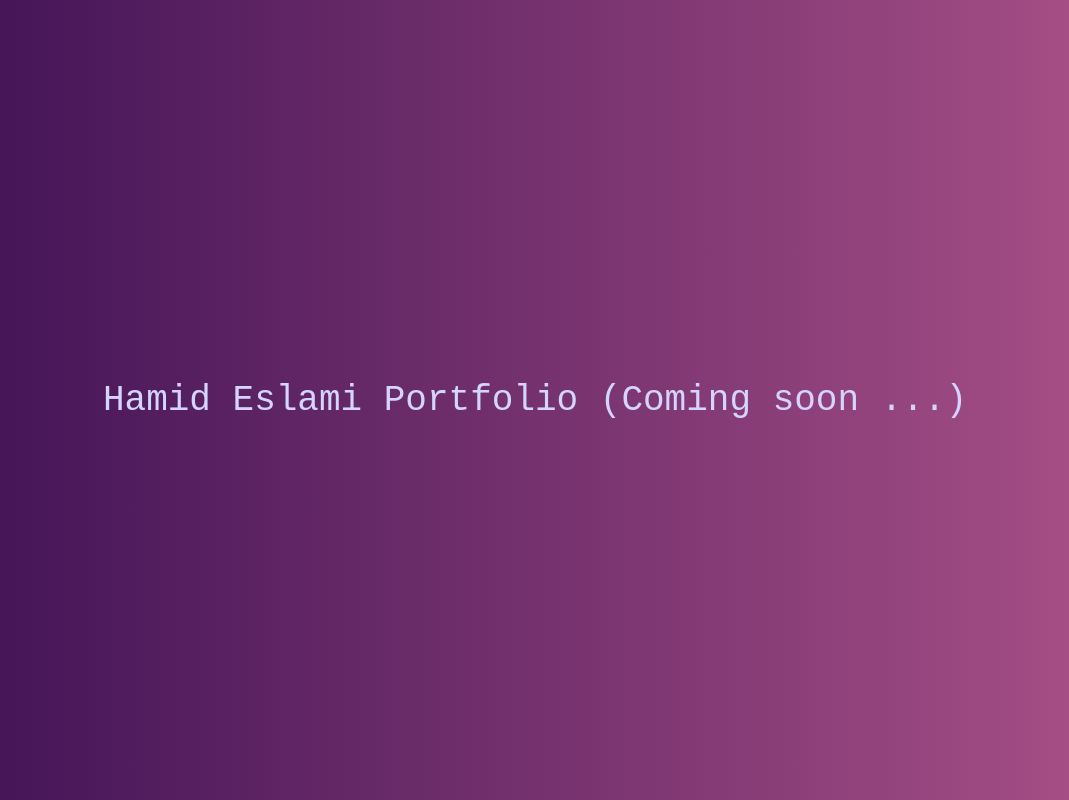
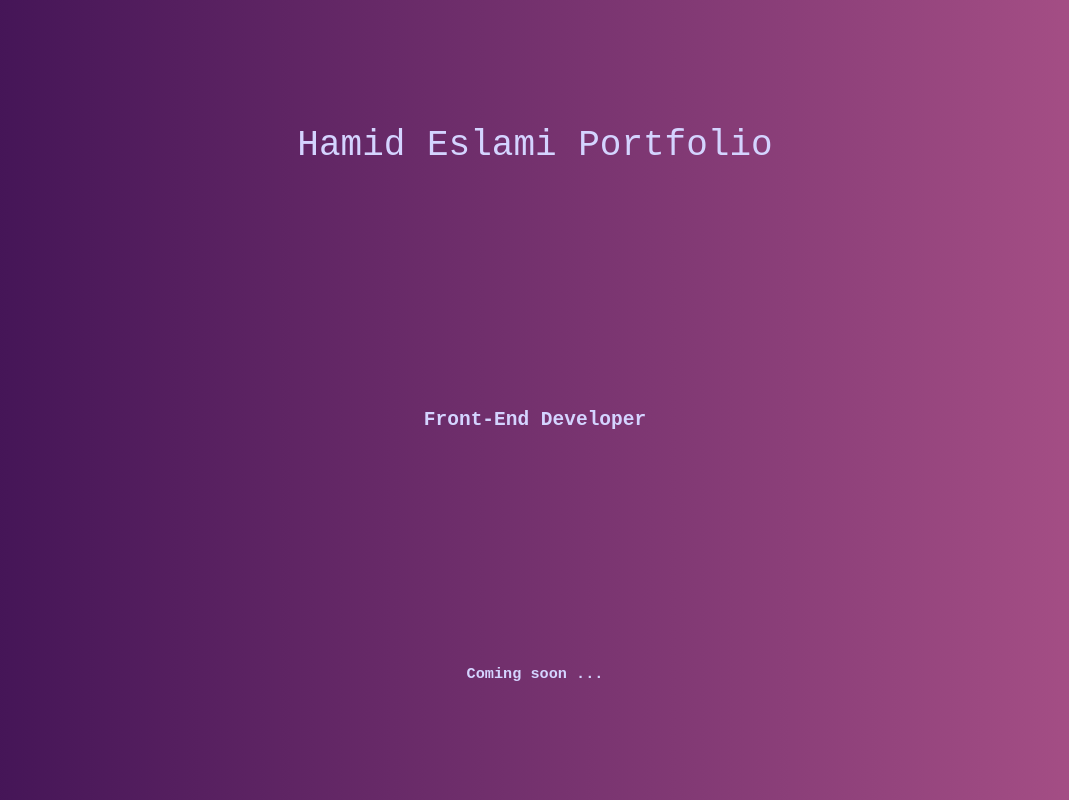
Before and after one commit to hamideslami32/portfolio, a React (Vite) app: page / in a window 1280 px wide. Shown: the whole page, without its empty margins (105-1174 px from the left). Built offline with nearby package versions, Linux system fonts and the light colour scheme.

Commit message:
update: main headings

```diff
--- a/src/App.tsx
+++ b/src/App.tsx
@@ -4,7 +4,9 @@ function App() {
 
   return (
     <div className={styles.app}>
-      <h1>Hamid Eslami Portfolio (Coming soon ...)</h1>
+      <h1>Hamid Eslami Portfolio</h1>
+      <h2>Front-End Developer</h2>
+      <h3>Coming soon ...</h3>
     </div>
   )
 }
```
